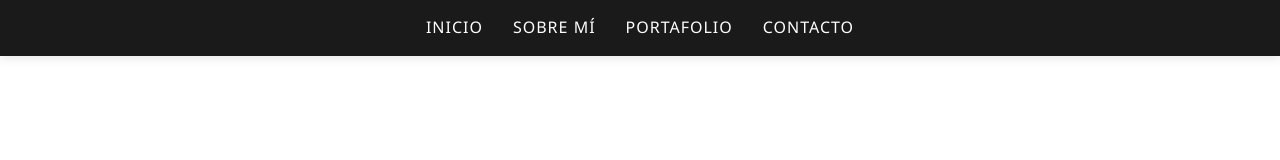
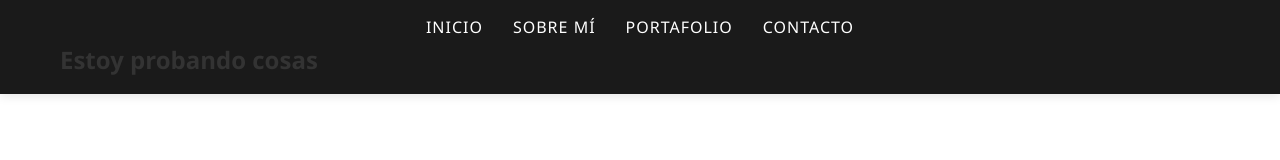
Before and after one commit to bryanDevStudio/ejercicioFront, a plain HTML site: page portafolio.html in a window 1280 px wide. Drawn offline with Linux system fonts and the light colour scheme.

Commit message:
Cambios portafolio

```diff
--- a/portafolio.html
+++ b/portafolio.html
@@ -16,5 +16,6 @@
                 <li><a href="portafolio.html">Portafolio</a></li>
                 <li><a href="contacto.html">Contacto</a></li>
             </ul>
+            <h1>Estoy probando cosas</h1>
         </nav>
     </header>
```
